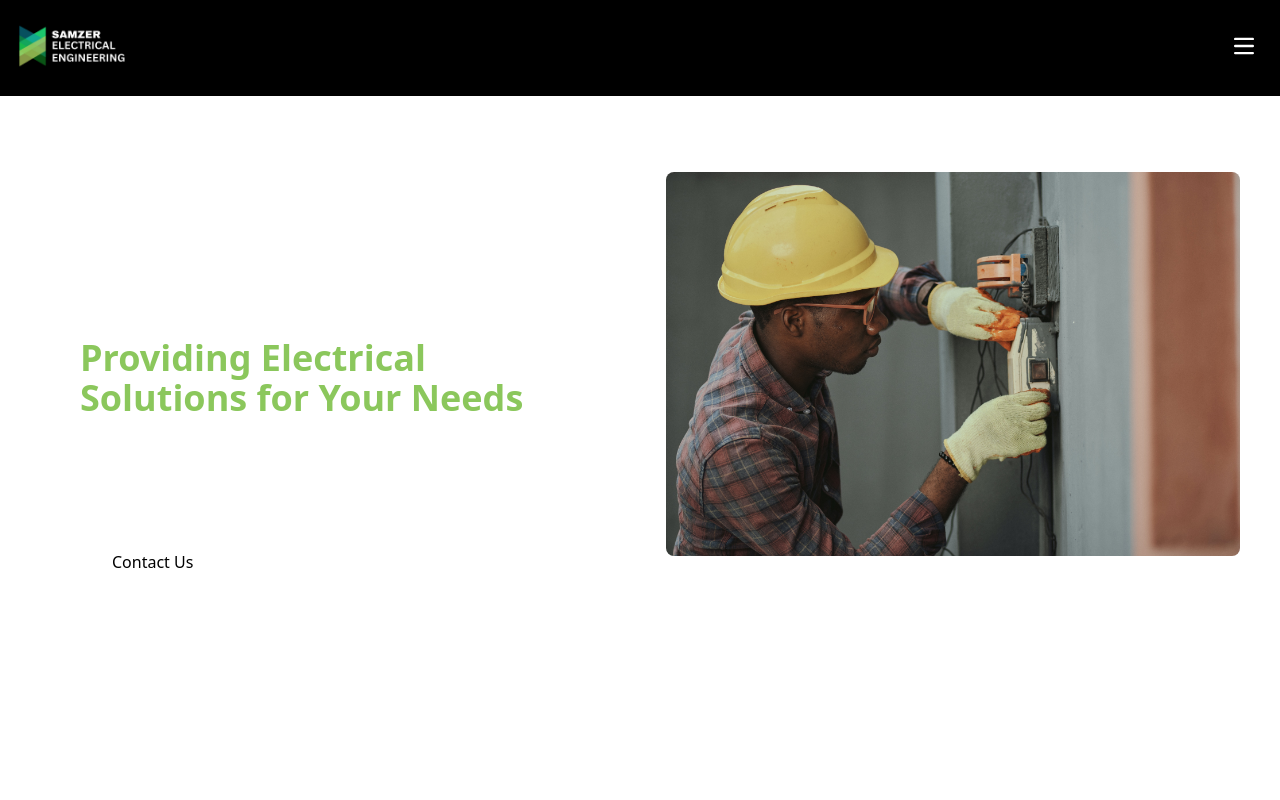
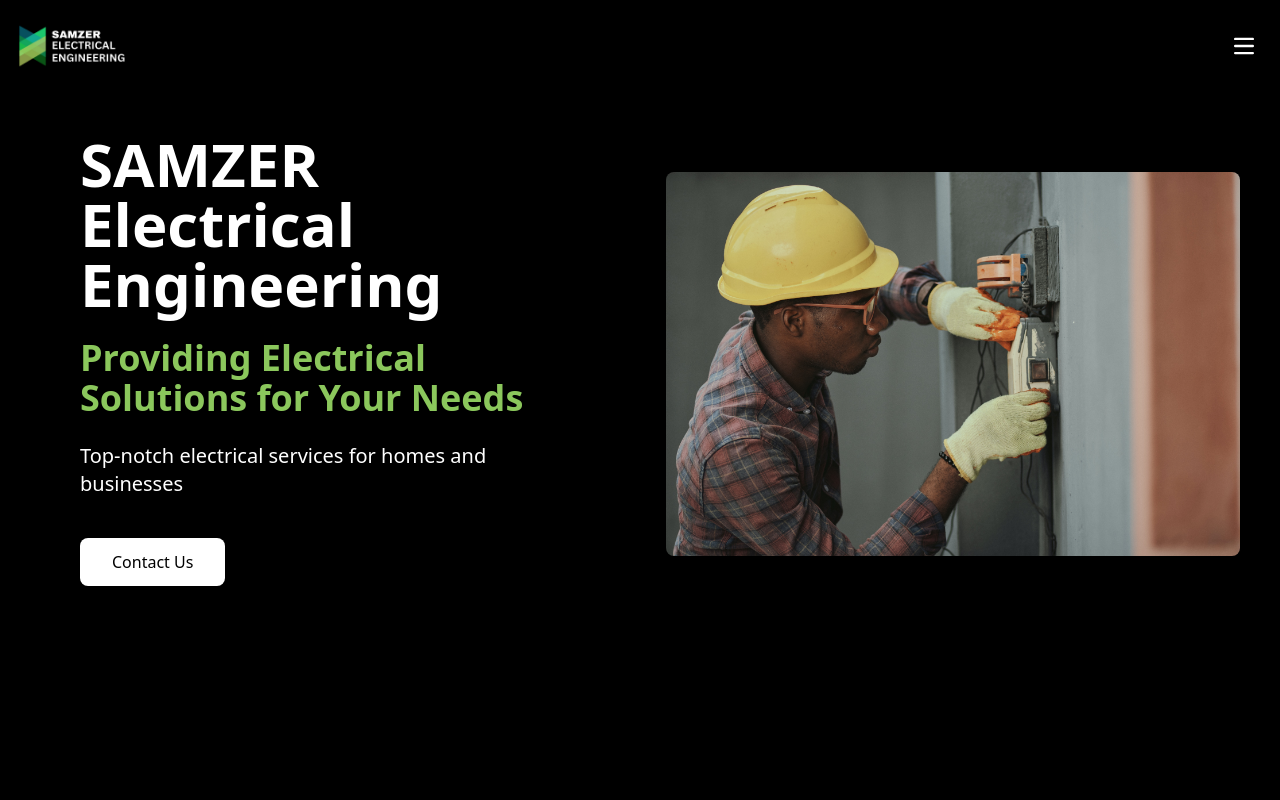
Before and after one commit to amaka2344/SAMZER, a Next.js app: page / in a window 1280 px wide. Shown: the top 800 px of the page. Built offline with nearby package versions, Linux system fonts and the light colour scheme.

Commit message:
new changes

```diff
--- a/components/footer.js
+++ b/components/footer.js
@@ -5,7 +5,7 @@ import Image from 'next/image';
 
 const Footer = () => {
   return (
-    <footer className="shadow m-4 flex-grow">
+    <footer className="bg-black shadow m-4 flex-grow">
       <div className="w-full mx-auto p-4 md:py-8">
         <div className="sm:flex sm:items-center sm:justify-between">
           <Link href="/" className="flex items-center mb-4 sm:mb-0">
--- a/pages/about.js
+++ b/pages/about.js
@@ -64,7 +64,7 @@ const About = () => {
 
     return (
         <div>
-            <div className="bg-[#22b06c] my-[100px] text-center w-full my-custom-class">
+            <div className="bg-[#22b06c] my-[100px] text-center w-full my-custom-class ">
                 <div className='p-20'>
                     <h2 className="text-white text-5xl pb-4 font-bold">About Us</h2>
                 </div>
--- a/pages/contact.js
+++ b/pages/contact.js
@@ -1,5 +1,5 @@
 // components/ContactForm.js
-import React, { useState } from 'react';
+import React from 'react';
 import Image from 'next/image';
 import image2 from '../public/electricalservice2.jpg';
 import { useForm, ValidationError } from '@formspree/react';
--- a/pages/index.js
+++ b/pages/index.js
@@ -12,7 +12,7 @@ const HeroSection = () => {
     return <p>Thanks For Contacting Us!</p>;
   }
   return (
-    <div>
+    <div className='bg-black'>
       <div className=" md:pl-20 py-10 w-full h-[90vh] md:py-20 grid md:grid-cols-2 gap-3 items-center mx-auto px-10">
         <div className="container md:w-[80%] md:mr-4 flex flex-col items-center md:items-start">
           <h1 className="text-5xl md:text-[60px] font-bold text-white mb-6 text-center md:text-left">
--- a/pages/services.js
+++ b/pages/services.js
@@ -82,7 +82,7 @@ const ServiceItem = ({ title, description }) => {
   return (
     <div className="group relative bg-transparent p-4 rounded-lg shadow-md transition-all duration-300 mb-4">
       <div className="flex justify-between items-center cursor-pointer" onClick={toggleOpen}>
-        <h2 className="text-xl font-semibold mb-2">{title}</h2>
+        <h2 className="text-xl font-semibold mb-2 text-white">{title}</h2>
         <div className={`transform transition-transform ${isOpen ? 'rotate-45' : ''}`}>
           <svg xmlns="http://www.w3.org/2000/svg" className="h-4 w-4" fill="none" viewBox="0 0 24 24" stroke="currentColor">
             <path strokeLinecap="round" strokeLinejoin="round" strokeWidth={2} d="M12 19l9 2-9-18-9 18 9-2zm0 0v-8" />
--- a/styles/globals.css
+++ b/styles/globals.css
@@ -4,9 +4,9 @@
 
 
 :root {
-  --foreground-rgb: 0, 0, 0
-  --background-start-rgb: 214, 219, 220;
-  --background-end-rgb: 255, 255, 255;
+  --foreground-rgb: 255, 255, 255;
+  --background-start-rgb: 0, 0, 0;
+  --background-end-rgb: 0, 0, 0;
 }
 
 @media (prefers-color-scheme: dark) {
```
